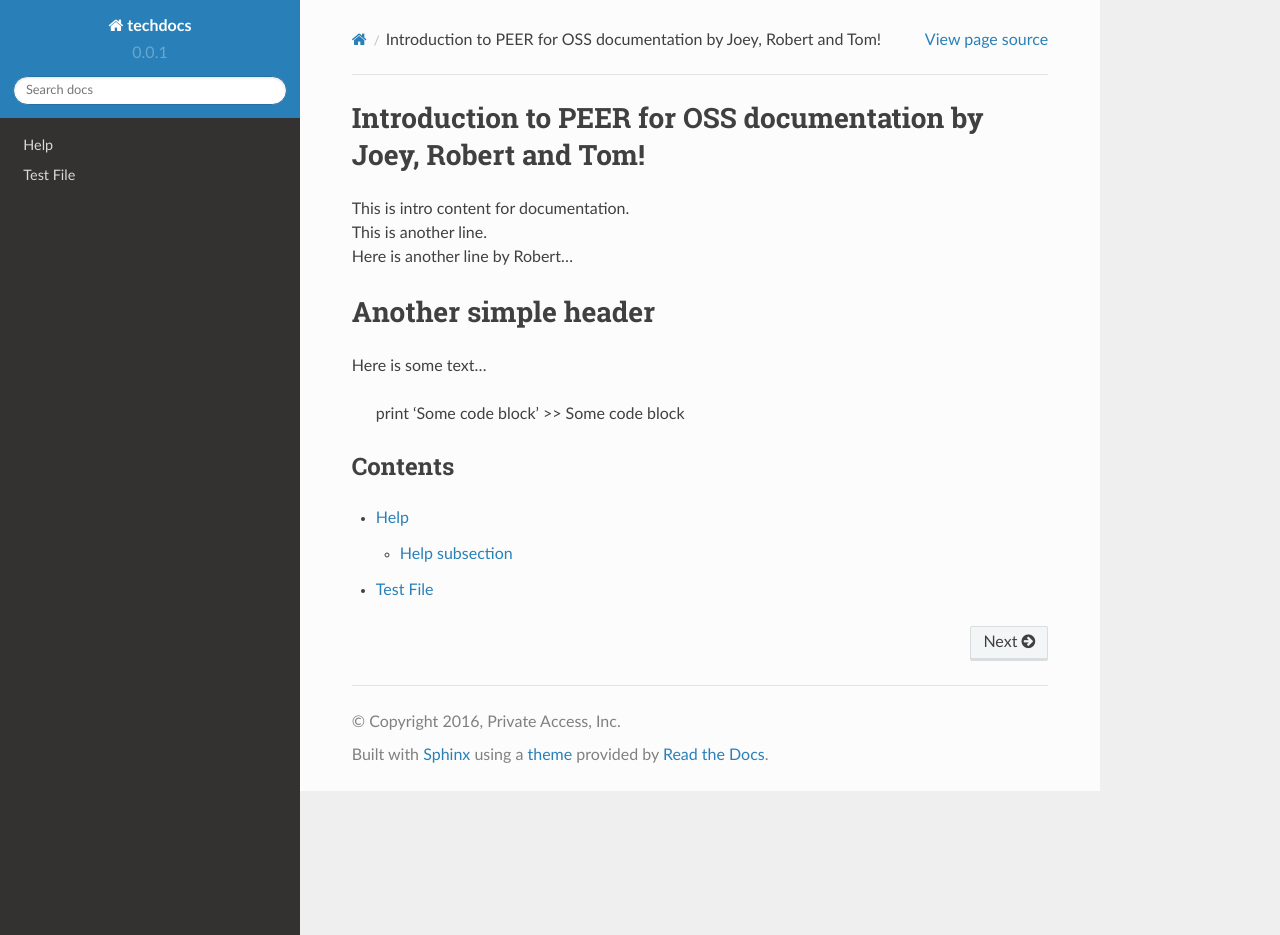
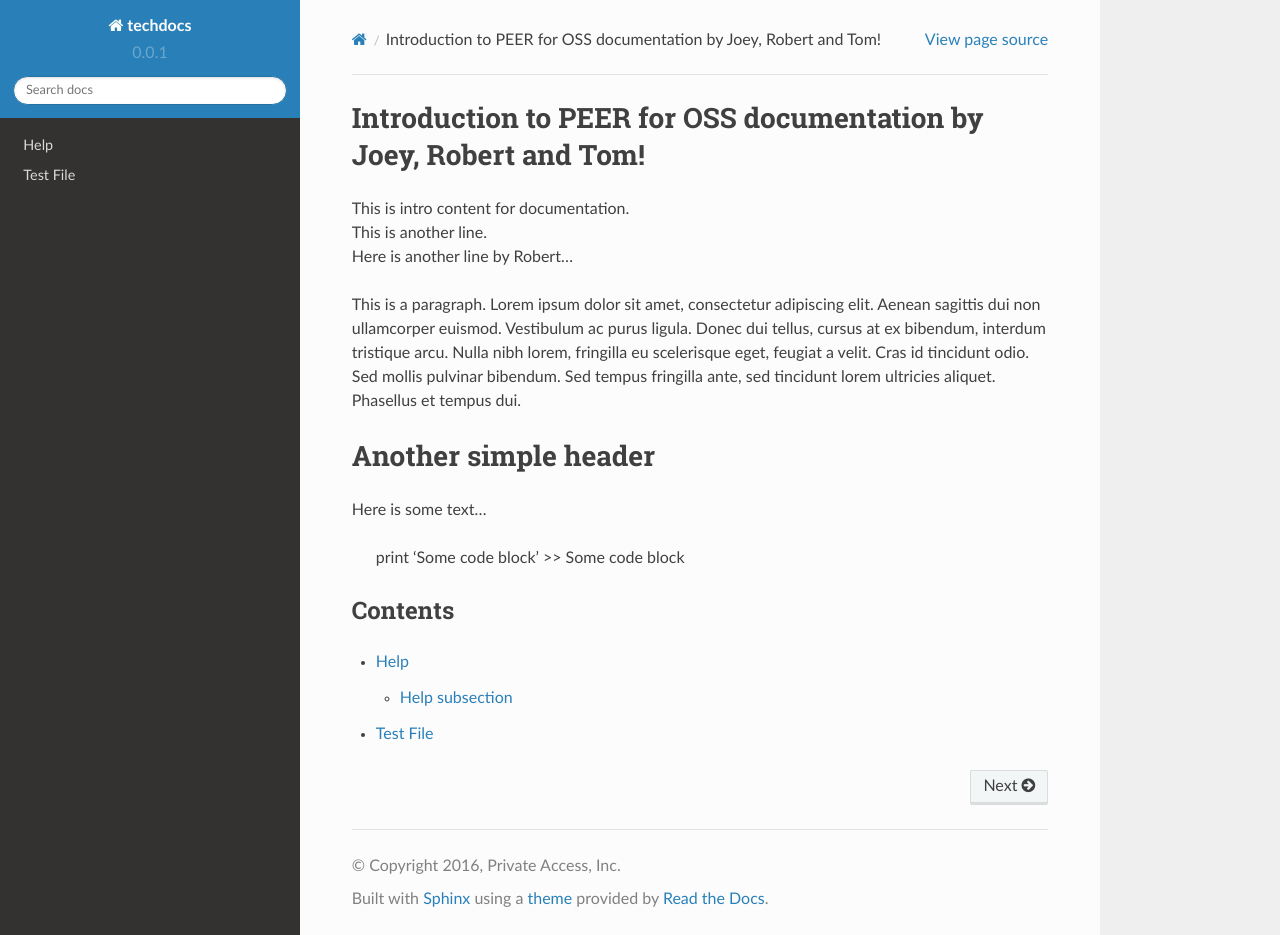
Before and after one commit to williamhoos/testrepo, a Sphinx documentation site: the page built from docs/source/index.rst, in a window 1280 px wide and 935 px high. Built offline with Sphinx 7.4.7 and the Read the Docs theme 2.0.0, drawn with Linux system fonts in a browser that asks for light colours; pages that are not in the unit, such as notebooks, are missing from menus.

Commit message:
Update index.rst

```diff
--- a/docs/source/index.rst
+++ b/docs/source/index.rst
@@ -9,6 +9,8 @@ Introduction to PEER for OSS documentation by Joey, Robert and Tom!
 | This is intro content for documentation.
 | This is another line.
 | Here is another line by Robert...
+
+This is a paragraph. Lorem ipsum dolor sit amet, consectetur adipiscing elit. Aenean sagittis dui non ullamcorper euismod. Vestibulum ac purus ligula. Donec dui tellus, cursus at ex bibendum, interdum tristique arcu. Nulla nibh lorem, fringilla eu scelerisque eget, feugiat a velit. Cras id tincidunt odio. Sed mollis pulvinar bibendum. Sed tempus fringilla ante, sed tincidunt lorem ultricies aliquet. Phasellus et tempus dui.
 
 Another simple header
 =====================
```
